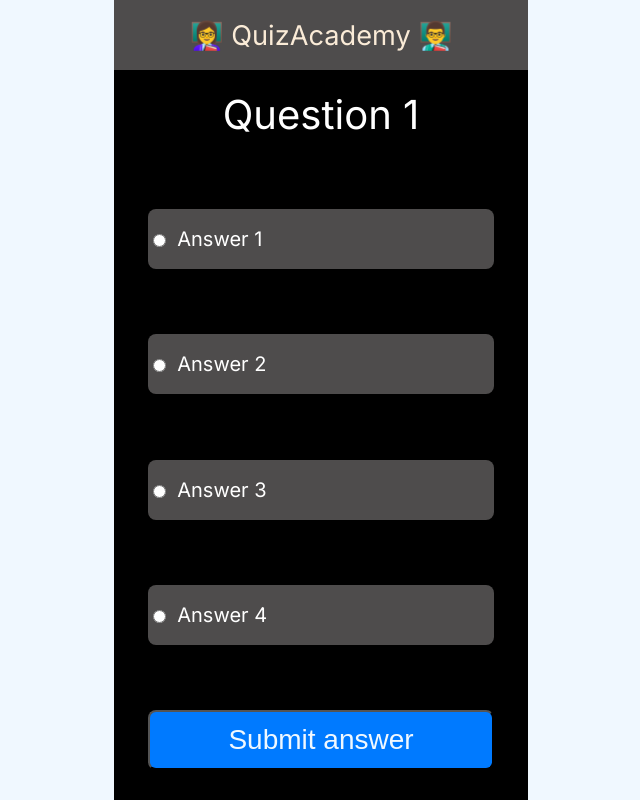
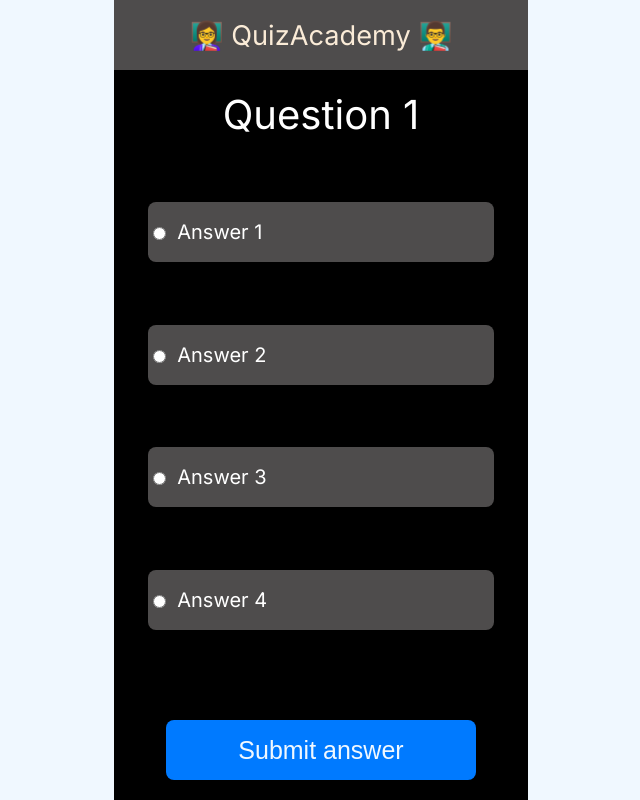
Before and after one commit to SchoolOfCode/Quiz-app, a Next.js app: page / in a window 1280 px wide. Shown: the whole page, without its empty margins (319-959 px from the left). Built offline with nearby package versions, Linux system fonts and the light colour scheme.

Commit message:
Added working button props

```diff
--- a/app/src/components/Button/Button.module.css
+++ b/app/src/components/Button/Button.module.css
@@ -1,11 +1,15 @@
+/* Button.module.css */
 .button {
-    width: 90%;
+    width: 310px;
     height: 60px;
-    align-self: center;
-    margin-bottom: 20px;
     background-color: #007AFF;
     border-radius: 8px;
-
     color: aliceblue;
-    font-size: 70%;
+    font-size: 25px;
+    border: none;
+    cursor: pointer;
+    position: absolute; /* Change this to 'absolute' or other positioning if needed */
+    bottom: 20px; /* Adjust if needed */
+    left: 50%;
+    transform: translateX(-50%);
 }
--- a/app/src/components/QuestionCards/QuestionCards.jsx
+++ b/app/src/components/QuestionCards/QuestionCards.jsx
@@ -92,14 +92,12 @@ export default function QuestionCards() {
                         }}
                     />
                     <label className={styles.text} htmlFor="Answer4">Answer 4</label>
-                </div>
-                <button
-                    className={styles.button}
-                    type="submit"
+                </div></div>
+                <Button
                     onClick={handleClick}>
                         Submit answer
-                </button>
-            </div>
+                </Button>
+
             <div className={styles.submit}>
                 {
                     !answerSelected && submit
--- a/app/src/components/QuestionCards/questionCards.module.css
+++ b/app/src/components/QuestionCards/questionCards.module.css
@@ -1,6 +1,5 @@
 .title {
     padding-top: 20px;
-    padding-bottom: 20px;
     color: white;
 }
 
@@ -9,7 +8,7 @@
     flex-direction: column;
     justify-content: space-between;
     align-items: center;
-    min-height: 90vh;
+    min-height: 70vh;
     padding-left: 15px;
     padding-right: 15px;
     text-align: center;
@@ -22,7 +21,6 @@
     background-color: rgb(78, 76, 76);
     border-radius: 8px;
     align-items: center;
-    margin-bottom: 15px;
     height: 60px;
     width: 90%;
 }
@@ -33,18 +31,6 @@
     color: white;
 }
 
-.button {
-    width: 90%;
-    height: 60px;
-    align-self: center;
-    margin-bottom: 20px;
-    background-color: #007AFF;
-    border-radius: 8px;
-
-    color: aliceblue;
-    font-size: 70%;
-}
-
 .submit{
     color: white
 }
```
